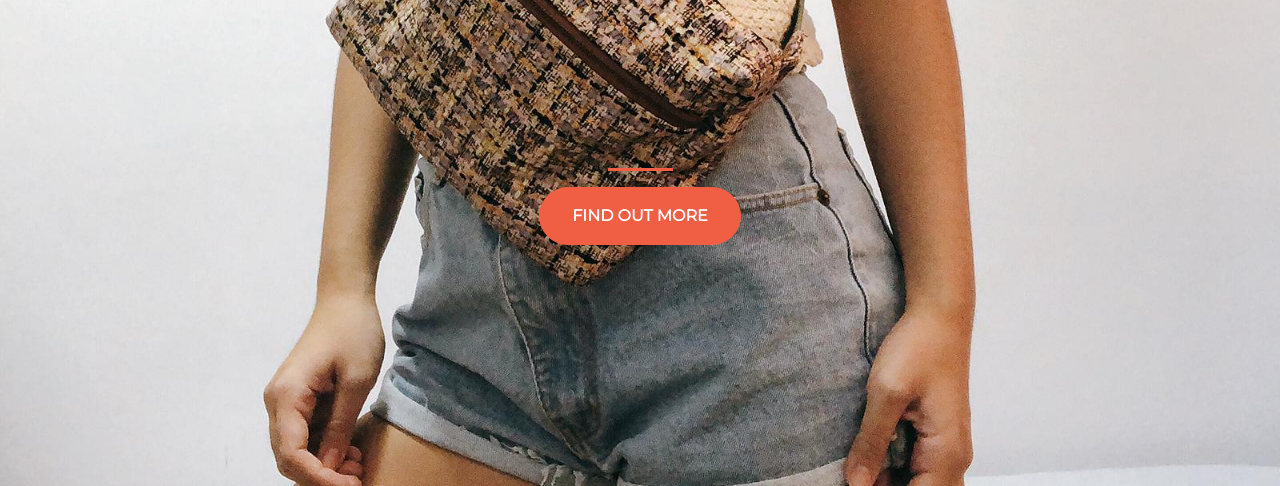
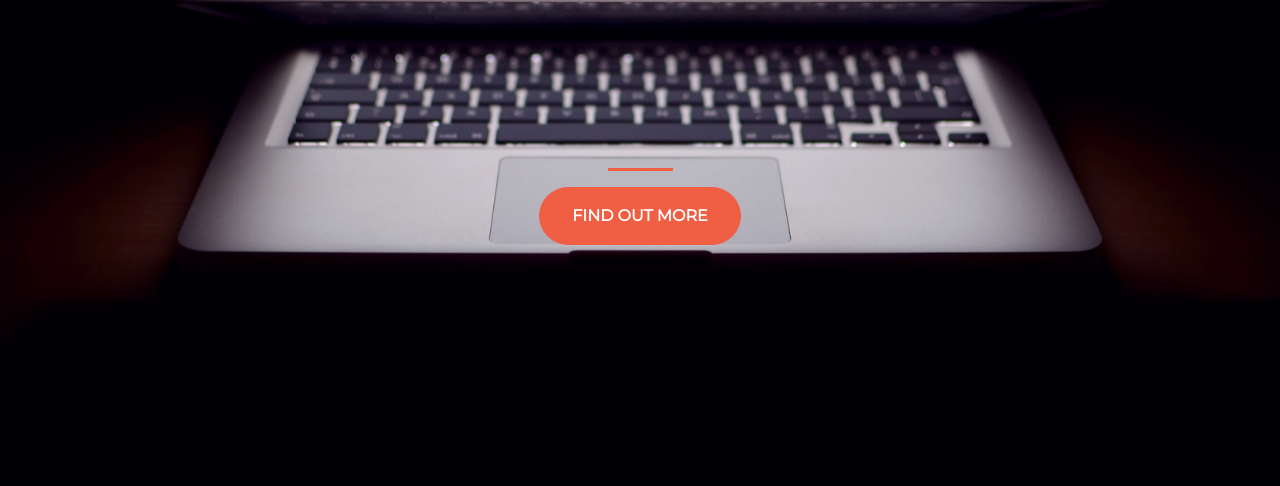
Before and after one commit to Calerbucci/calerbucci.github.io, a plain HTML site: page index.html in a window 1280 px wide. Shown: the part 314-800 px from the top of the page. Drawn offline with nearby package versions, Linux system fonts and the light colour scheme.

Commit message:
Update style.css
changing picture

```diff
--- a/style.css
+++ b/style.css
@@ -3,7 +3,7 @@ html {
   width: 100%;
   height: 100%;
   font-family: 'Montserrat', sans-serif;
-  background: url(head.jpg) no-repeat center center fixed;
+  background: url(header.jpg) no-repeat center center fixed;
   -webkit-background-size: cover;
   -moz-background-size: cover;
   -o-background-size: cover;
```
